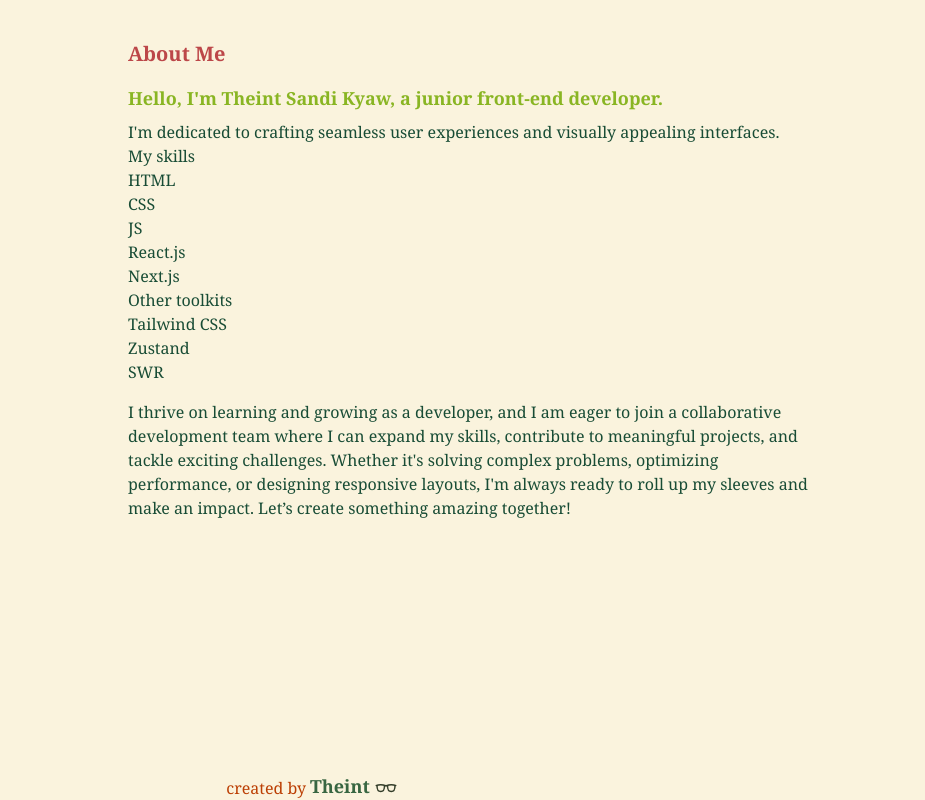
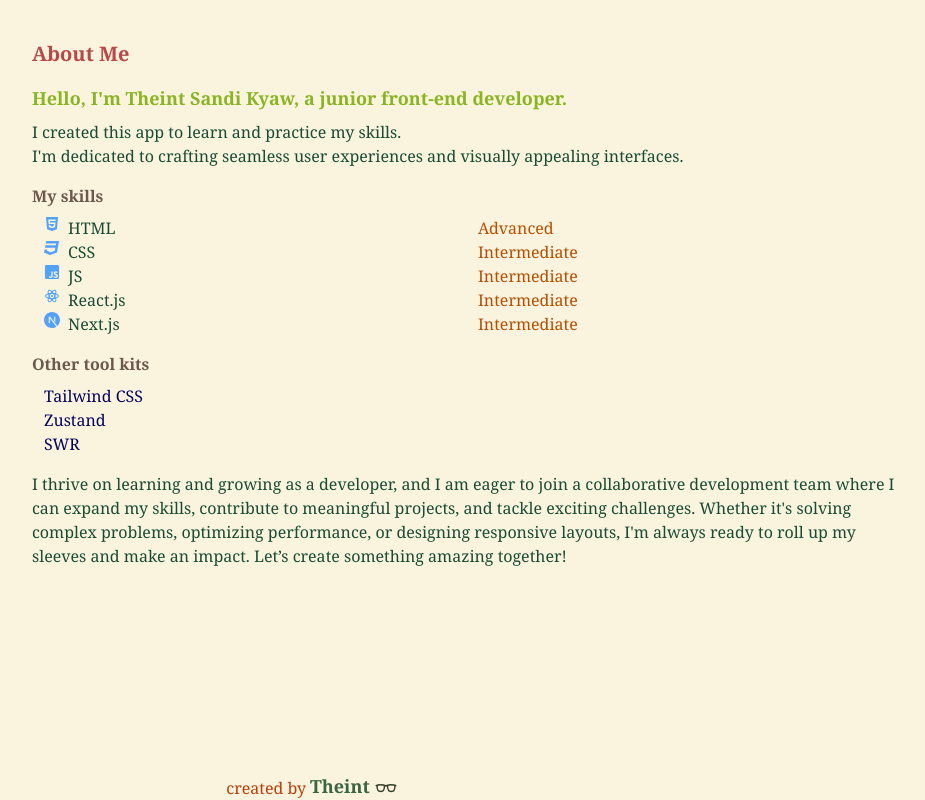
Before and after one commit to IvoryMay/Taskwhiz-next-todo-, a Next.js app: page /about in a window 1280 px wide. Shown: the whole page, without its empty margins (168-1093 px from the left). Built offline with nearby package versions, Linux system fonts and the light colour scheme.

Commit message:
update about me

```diff
--- a/src/app/about/page.js
+++ b/src/app/about/page.js
@@ -1,31 +1,64 @@
 import React from "react";
+import { GiCheckMark } from "react-icons/gi";
+import { FaHtml5 } from "react-icons/fa6";
+import { FaCss3 } from "react-icons/fa6";
+import { FaJsSquare } from "react-icons/fa";
+import { RiReactjsLine } from "react-icons/ri";
+import { SiNextdotjs } from "react-icons/si";
+const page = () => {
 
-const page = () => {
+  const mySkills = [
+    { skill: "HTML", level: "Advanced", icon: <FaHtml5 /> },
+    { skill: "CSS", level: "Intermediate", icon: <FaCss3 /> },
+    { skill: "JS", level: "Intermediate", icon: <FaJsSquare /> },
+    { skill: "React.js", level: "Intermediate", icon: <RiReactjsLine /> },
+    { skill: "Next.js", level: "Intermediate",icon: <SiNextdotjs /> },
+  ];
+
+  const toolKits = [
+    { tool: "Tailwind CSS", description: "A utility-first CSS framework for fast, custom designs." },
+    { tool: "Zustand", description: "A lightweight and scalable state management library for React." },
+    { tool: "SWR", description: "A React hook library for remote data fetching with caching." },
+  ];
+
   return (
-    <div className="p-10 font-serif w-[60%] mx-auto">
+    <div className="p-10 font-serif w-[75%] mx-auto">
       <h1 className="text-xl font-bold mb-4 text-[#bc4749]">About Me</h1>
 
         <p className="font-bold text-lg text-[#89b523] mb-2">Hello, I'm Theint Sandi Kyaw, a  junior front-end developer. </p>
+        <p className=" text-[#184c35]">I created this app to learn and practice my skills.</p>
         <p className="mb-4 text-[#184c35]">
         I'm dedicated to crafting seamless user experiences and visually appealing
-        interfaces.
+        interfaces.</p>
 
-        <h3>My skills</h3>
-          <ul>
-            <li>HTML</li>
-            <li>CSS</li>
-            <li>JS</li>
-            <li>React.js</li>
-            <li>Next.js</li>
+        <div className="mb-4">
+        <h3 className="mb-2 font-semibold text-[#6c584c]">My skills</h3>
+
+              <div className=" pl-3">
+            {mySkills.map((el, index) => (
+              <div key={index} className="grid grid-cols-2">
+                 <div className="flex gap-2">
+                  <div className="text-blue-400"> {el.icon} </div>
+                  <div className="text-[#184c35]">{el.skill}</div>
+                  </div>
+                 <div className="text-amber-700">{el.level}</div>
+                 </div>
+            ))}
+            </div>
+          </div>
+
+          <div className="mb-4">
+          <h3  className="mb-2 font-semibold text-[#6c584c]">Other tool kits</h3>
+          <ul className="pl-3 ">
+            {toolKits.map((el, index) => (
+              <li key={index} className="text-[#03045e]">
+                {el.tool}
+              </li>
+            ))}
           </ul>
-          <h3>Other toolkits</h3>
-          <ul>
-            <li>Tailwind CSS</li>
-            <li>Zustand</li>
-            <li>SWR</li>
-          </ul>
+          </div>
 
-      </p>
+
       <p className=" text-[#184c35]">
         I thrive on learning and growing as a developer, and I am eager to join
         a collaborative development team where I can expand my skills,
```
